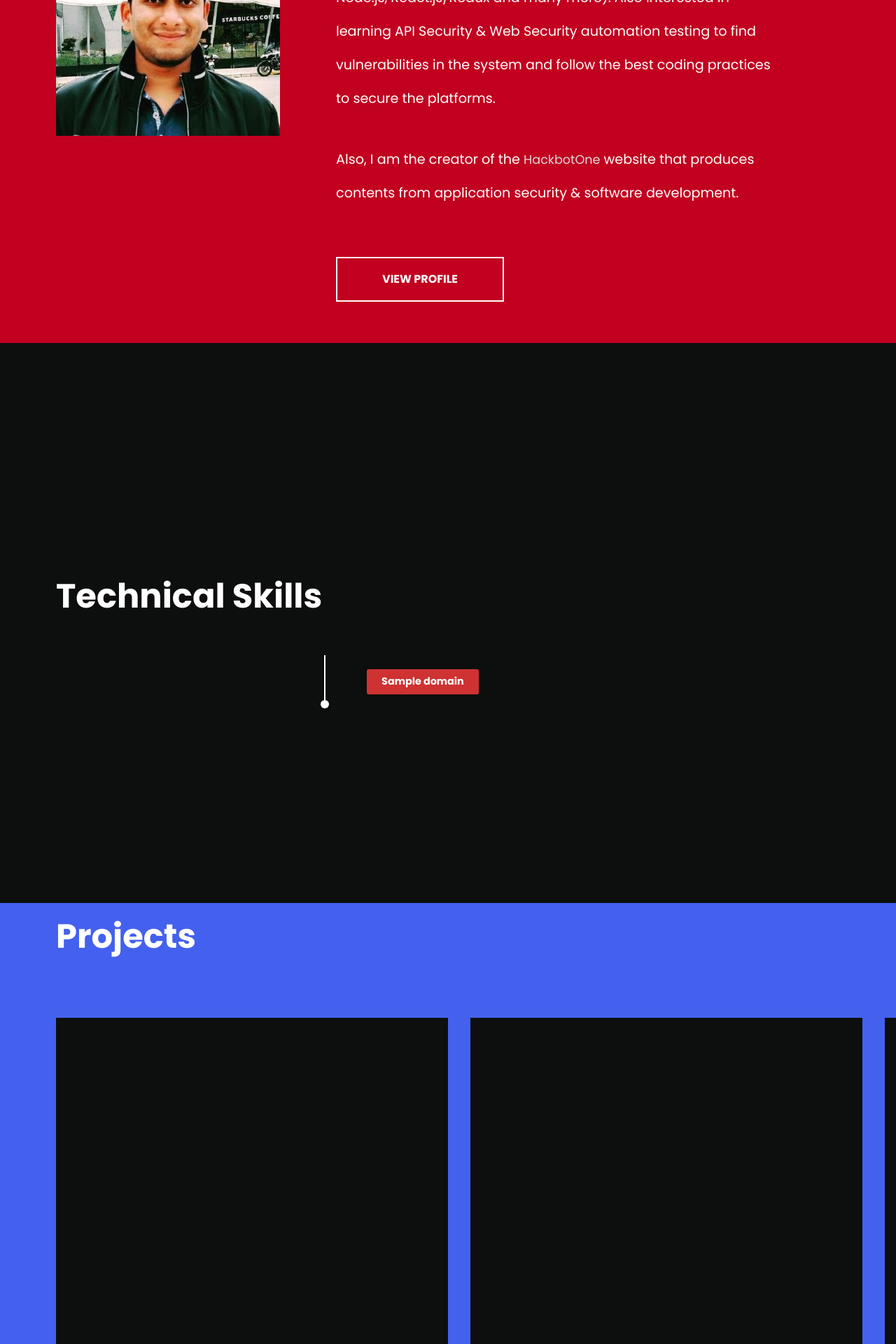
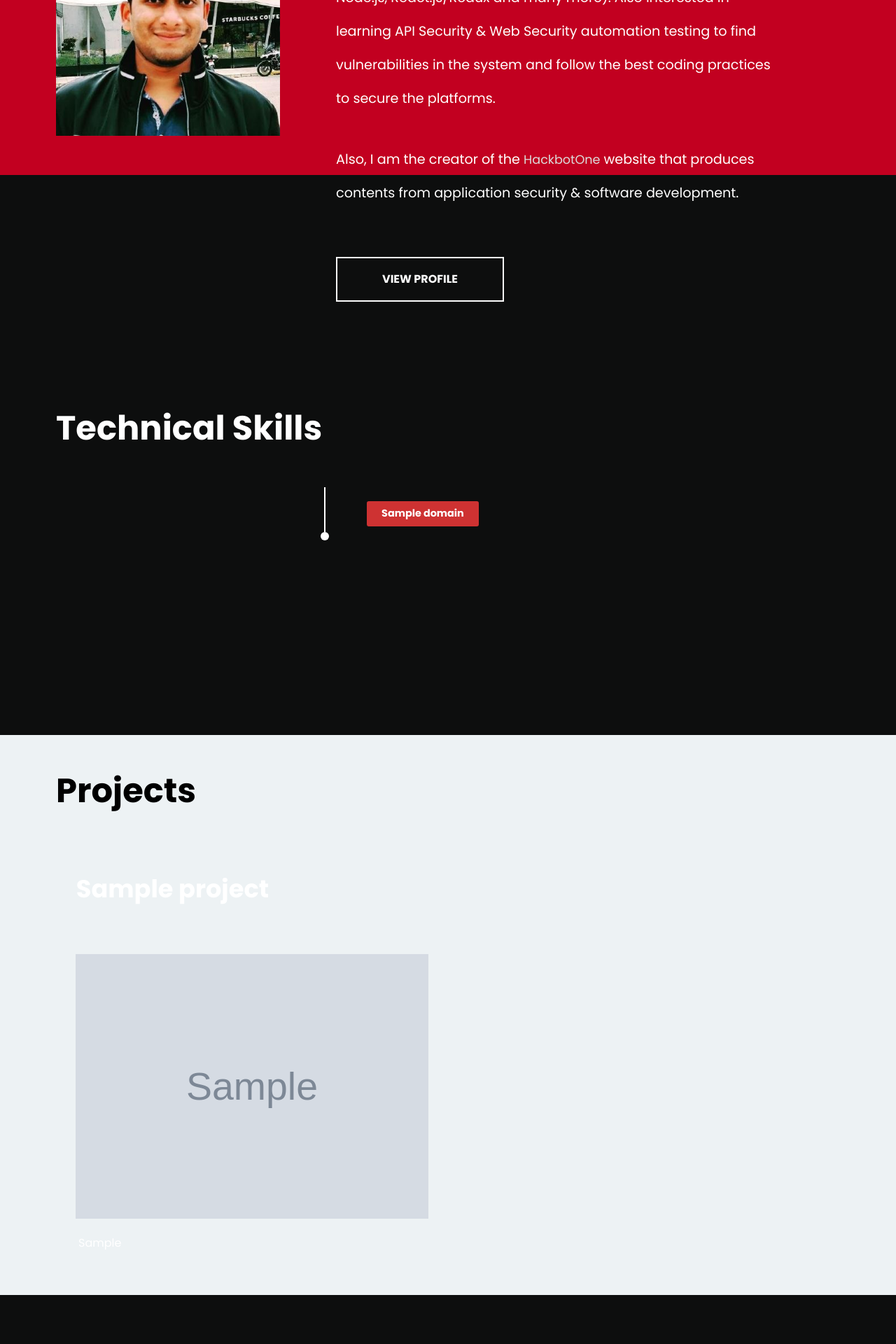
Before and after one commit to anshumanpattnaik/my-portfolio, a Django app: template templates/index.html in a window 1280 px wide. Shown: the part 1110-3030 px from the top of the page at 70% size. After the commit the page ends 2960 px from the top, so only its background shows below. Run offline with Django 4.2, Linux system fonts and the light colour scheme; the template is opened without the code that fills it: most values are stand-ins (such as "Sample title", 1, 10 or a date in 2020); grey boxes marked "Sample" are stand-in pictures; data that the repository does not hold is empty.

Commit message:
Projects Design

```diff
--- a/app/static/css/styles.css
+++ b/app/static/css/styles.css
@@ -225,7 +225,7 @@ html, body {
 }
 .about-me-container {
     width: 100vw;
-    height: 100vh;
+    height: 70vh;
     display: flex;
     flex-direction: column;
     background-color: #c20020;
@@ -346,10 +346,15 @@ html, body {
     height: 100vh;
     display: flex;
     align-items: center;
-    background-color: #4361ee;
+    background-color: #edf2f4;
 }
 .projects-container {
     margin-left: 5em;
+}
+.projects-label {
+    font-family: PoppinsBold, serif;
+    font-size: 3rem;
+    color: #000;
 }
 .projects-list-container {
     display: flex;
@@ -358,10 +363,40 @@ html, body {
 .projects-item {
     width: 35em;
     height: 40em;
-    background-color: #0d0e0e;
 }
 .projects-item:nth-child(2) {
     margin: 2em;
+}
+.projects-title-container {
+    height: 5em;
+    display: flex;
+    margin: 1.8em;
+}
+.projects-title-container > .title {
+    font-family: PoppinsBold, serif;
+    font-size: 2.2rem;
+    color: #FFF;
+}
+.projects-thumbnail-container {
+    height: 25em;
+    display: flex;
+    align-items: center;
+    justify-content: center;
+}
+.projects-thumbnail-container > .thumbnail {
+    width: 90%;
+    display: block;
+}
+.projects-tech-stack-container {
+    height: 3em;
+    display: flex;
+    align-items: center;
+}
+.projects-tech-stack-container > .tech-stack-label {
+    font-family: PoppinsRegular, serif;
+    font-size: 1rem;
+    color: #FFF;
+    margin-left: 2em;
 }
 @keyframes from-top-to-bottom {
   0% {top: -30px}
--- a/templates/index.html
+++ b/templates/index.html
@@ -125,11 +125,23 @@
     </div>
     <div class="projects-root-container">
         <div class="projects-container">
-            <p class="sections-label">Projects</p>
+            <p class="projects-label">Projects</p>
             <div class="projects-list-container">
-                <div class="projects-item"></div>
-                <div class="projects-item"></div>
-                <div class="projects-item"></div>
+                {% for project in projects|slice:":3" %}
+                    <div class="projects-item" style="background-color: {{ project.color_code }}">
+                        <div class="projects-title-container">
+                            <span class="title">{{ project.title }}</span>
+                        </div>
+                        <div class="projects-thumbnail-container">
+                            <img src="{{ project.thumbnail }}" class="thumbnail" alt="{{ project.title }}" title="{{ project.title }}"/>
+                        </div>
+                        <div class="projects-tech-stack-container">
+                            {% for tech_stack in project.tech_stack %}
+                                <span class="tech-stack-label">{{ tech_stack }}</span>
+                            {% endfor %}
+                        </div>
+                    </div>
+                {% endfor %}
             </div>
         </div>
     </div>
```
Also changed, not shown: app/views.py (+8 -2 lines).
